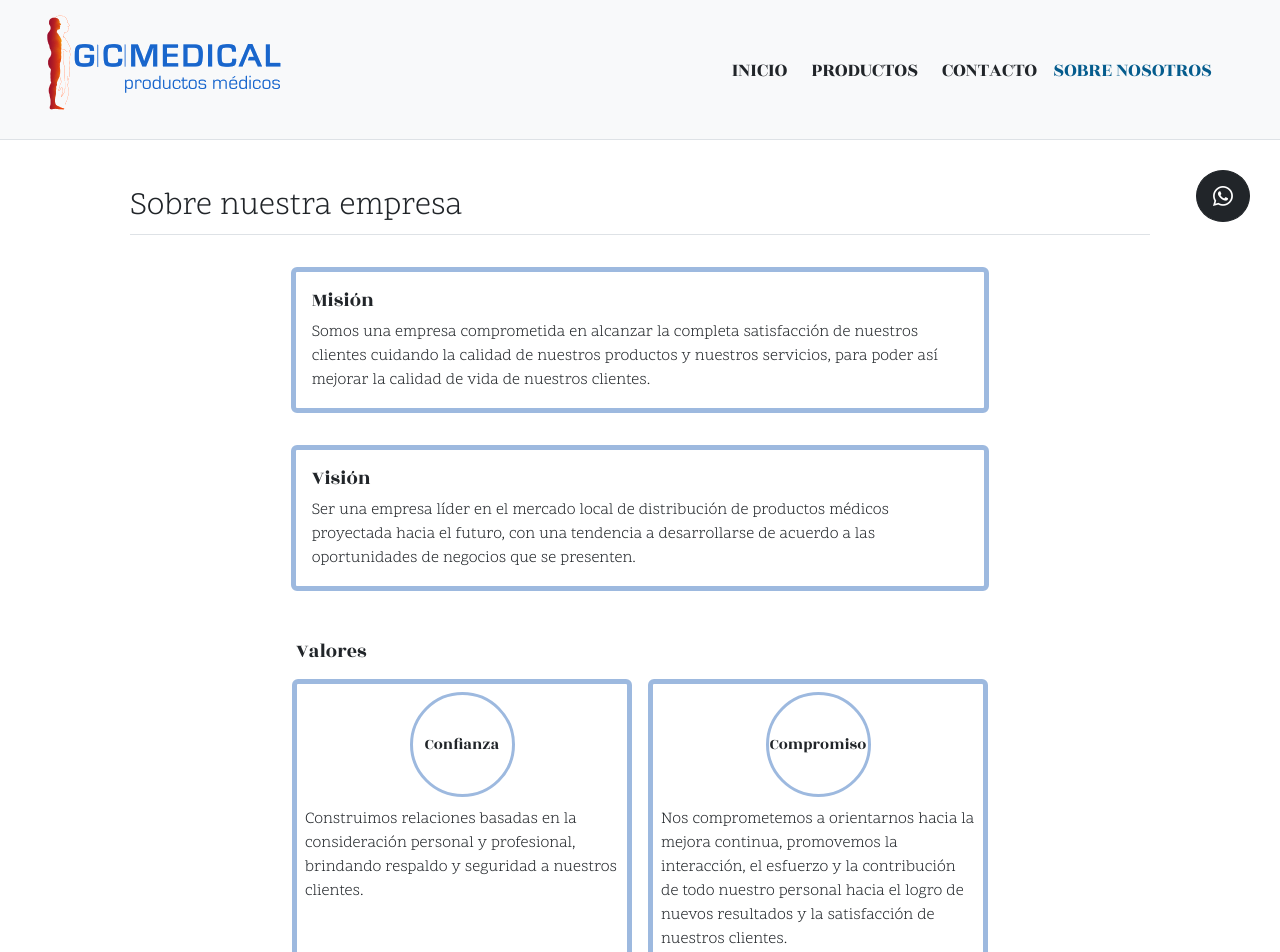
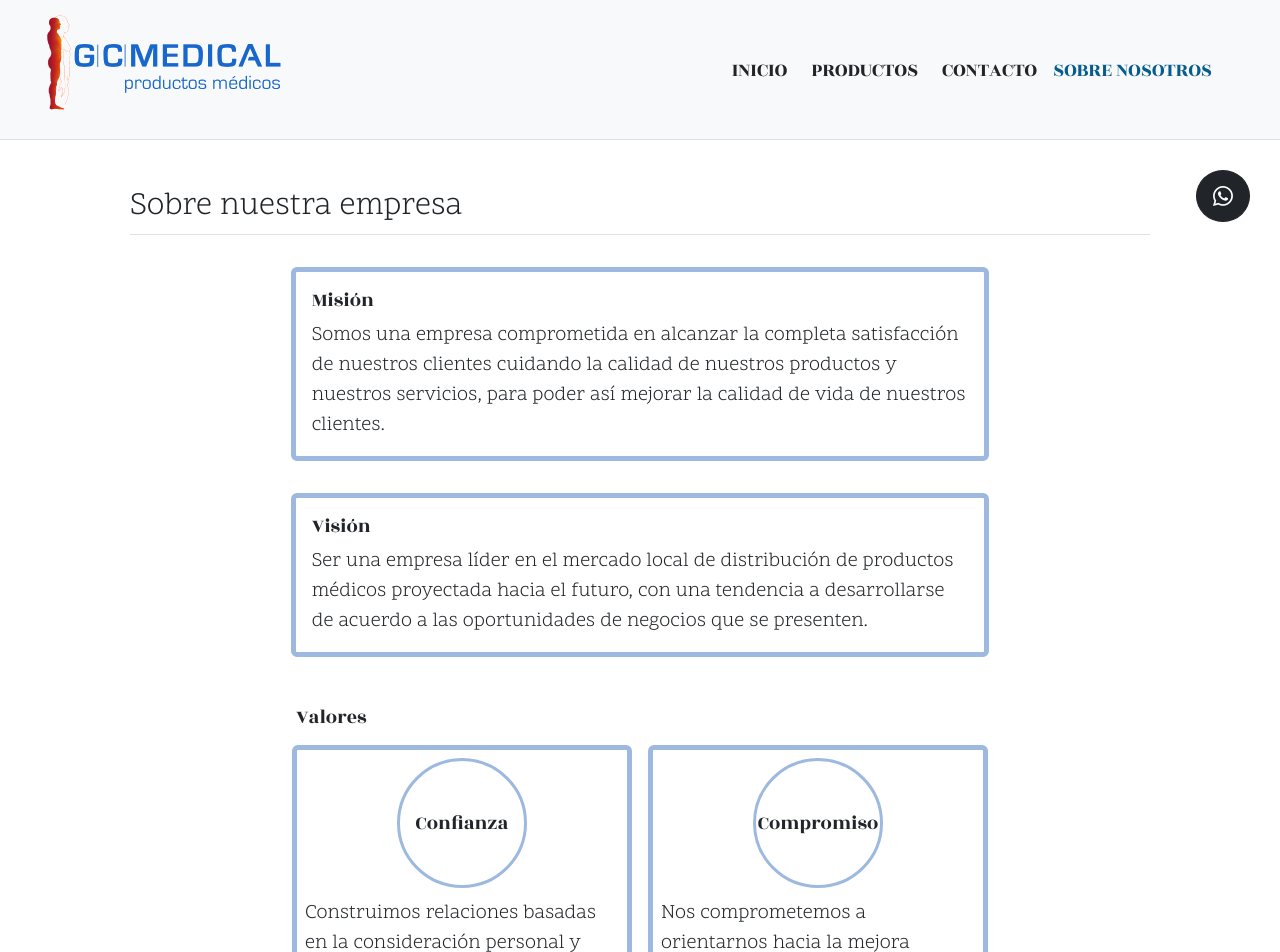
Before and after one commit to florencianionquepan/gc-medical, a React (Vite) app: page /nosotros in a window 1280 px wide. Shown: the top 952 px of the page. Built offline with nearby package versions, Linux system fonts and the light colour scheme.

Commit message:
fix font size about page

```diff
--- a/src/about/AboutComponent.jsx
+++ b/src/about/AboutComponent.jsx
@@ -6,7 +6,7 @@ export const AboutComponent = ({title,text, adClass}) => {
         const lines = text.split(/\./);
         const filteredLines = lines.filter(line => line.trim() !== '');
         const paragraphs = filteredLines.map((line, index) => (
-          <p key={index} className="mb-0">{line.trim()}.</p>
+          <p key={index} className="mb-0 fs-5">{line.trim()}.</p>
         ));
         return paragraphs;
       };
--- a/src/about/AboutPage.jsx
+++ b/src/about/AboutPage.jsx
@@ -1,6 +1,5 @@
 import { AboutComponent } from "./AboutComponent"
 import { ValuesComponent } from "./ValuesComponent";
-import {BreakpointIndicator} from "./../assets/utils/BreakpointIndicator";
 import {info} from "./data/info";
 import './about.css';
 
--- a/src/about/ValuesComponent.jsx
+++ b/src/about/ValuesComponent.jsx
@@ -2,12 +2,12 @@
 
 export const ValuesComponent = ({title,text}) => {
   return (
-    <div className='col-10 col-sm-8 col-md-4 col-xxl-2 border rounded border-gris border-5 p-2 m-2'>
+    <div className='col-12 col-sm-10 col-md-8 col-lg-4 border rounded border-gris border-5 p-2 m-2'>
         <div className="circle-container border-gris">
-            <h5 className="rozha-one circle-title fs-6">{title}</h5>
+            <h5 className="rozha-one circle-title fs-5">{title}</h5>
         </div>
         <div>
-            <p className="mb-1">{text}</p>
+            <p className="mb-1 fs-5">{text}</p>
         </div>
 
     </div>
--- a/src/about/about.css
+++ b/src/about/about.css
@@ -17,8 +17,8 @@
     display: flex;
     justify-content: center;
     align-items: center;
-    width: 105px;
-    height: 105px;
+    width: 130px;
+    height: 130px;
     border-radius: 50%;
     border: 3px solid #ccc;
     margin: 0 auto 10px;
```
